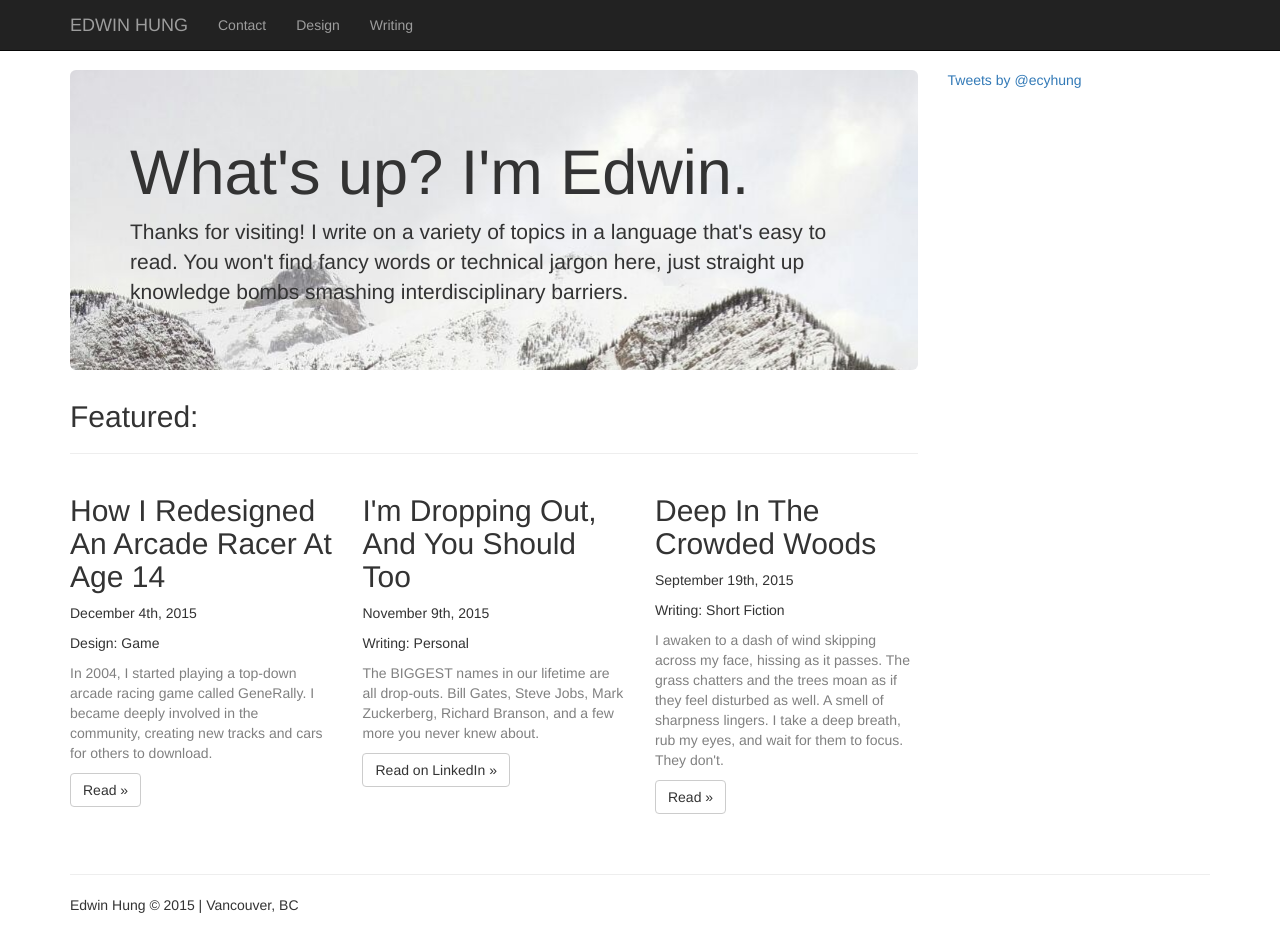
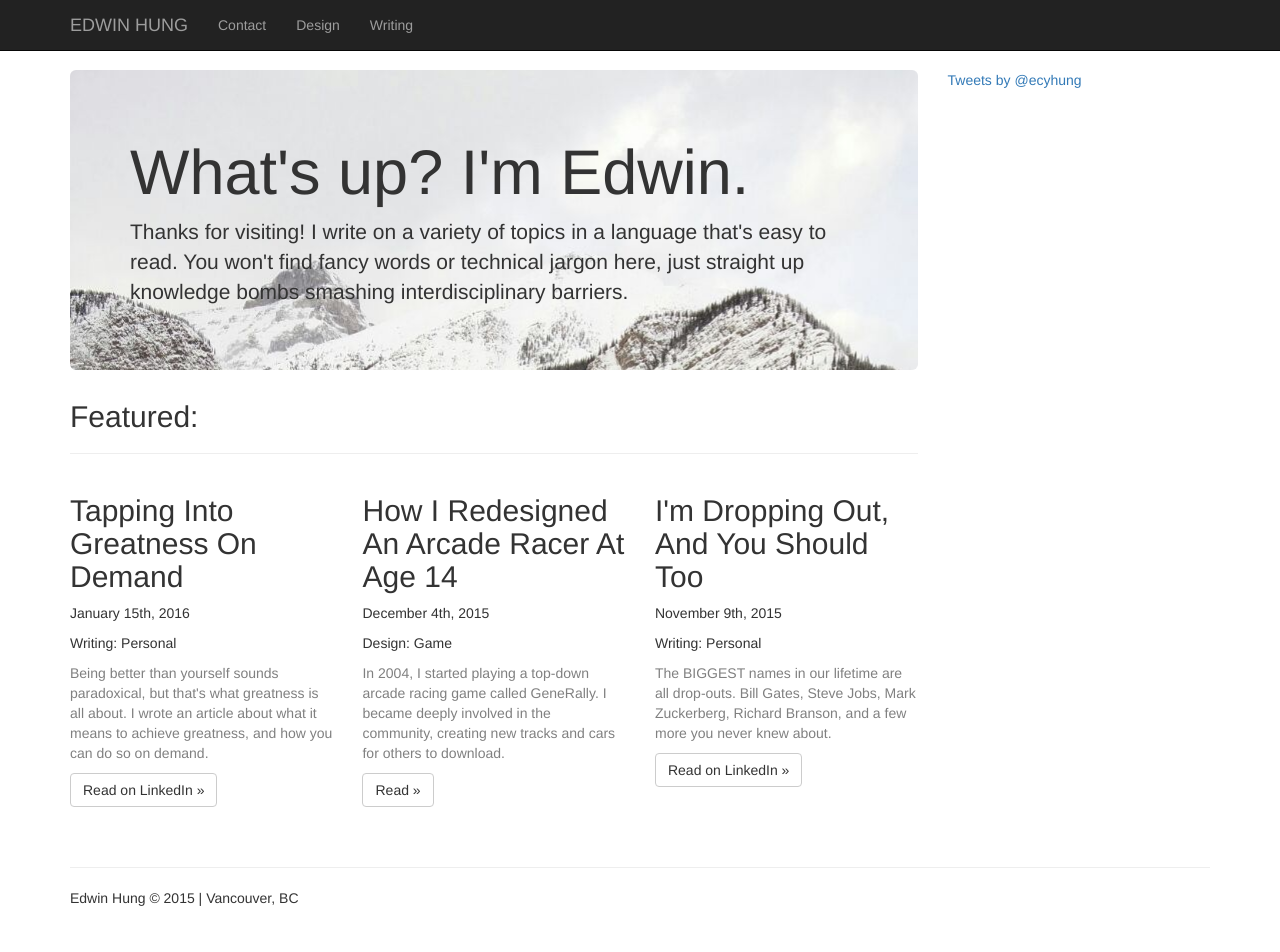
Before and after one commit to slendrr/slendrr.github.io, a Jekyll site: the page built from index.html, in a window 1280 px wide and 955 px high. Shown: the top 952 px of the window. Built offline with Jekyll 4.4.1, drawn with Linux system fonts in a browser that asks for light colours; nearby versions of some CDN libraries; comment, search, counter and statistics services are not loaded.

Commit message:
update add greatness article
add greatness link to homepage and writing page

```diff
--- a/_posts/2014-08-21-angryb.html
+++ b/_posts/2014-08-21-angryb.html
@@ -32,7 +32,7 @@ permalink: "/design/angryb"
     In Scorched Earth (and basically every other artillery game), the objective is to hit another tank. This requires precise calculations of power and angle values.</p>
     <p>Without knowing the exact power and angle values of each shot, it can be incredibly difficult to hit a target. As it happens very often in artillery games, most of the shots don't even hit any targets. Boring!</p>
     <p>This is why the designers changed the target to a large structure built by the bad piggies. When every shot a player makes can easily hit the target, there is no need for precise power and angle values.</p>
-    <p>Here is the catch. Every shot has varying degrees of effectiveness. This is communicated to the player in many ways.</p>
+    <p>To keep things interesting, every shot has varying degrees of effectiveness. This is communicated to the player in many ways.</p>
     <img src="/images/angryb_hit.jpg"/><br><br>
     <p>Visually, the structure collapses and breaks apart. There's lots of noise and explosions, points and cheering! Awesome!</p>
     <p><strong>Notice how slow everything happens.</strong> The moment a bird hits the structure, it triggers a slow motion domino-effect of pieces falling and breaking. This is how the game interacts with its players and allows them to observe and gratify every bit of damage done to the structure.</p>
--- a/index.html
+++ b/index.html
@@ -9,6 +9,13 @@ layout: default
 <h2>Featured:</h2>
 <hr>
 <div class="row">
+  <div class="col-xs-6 col-lg-4">
+    <h2>Tapping Into Greatness On Demand</h2>
+    <p>January 15th, 2016</p>
+    <p>Writing: Personal</p>
+    <p class="subtext">Being better than yourself sounds paradoxical, but that's what greatness is all about. I wrote an article about what it means to achieve greatness, and how you can do so on demand.</p>
+    <p><a class="btn btn-default" href="https://www.linkedin.com/pulse/tapping-greatness-demand-edwin-hung" role="button">Read on LinkedIn &raquo;</a></p>
+  </div><!--/.col-xs-6.col-lg-4-->
   <div class="col-xs-6 col-lg-4">
     <h2>How I Redesigned An Arcade Racer At Age 14</h2>
     <p>December 4th, 2015</p>
@@ -23,11 +30,4 @@ layout: default
     <p class="subtext">The BIGGEST names in our lifetime are all drop-outs. Bill Gates, Steve Jobs, Mark Zuckerberg, Richard Branson, and a few more you never knew about.</p>
     <p><a class="btn btn-default" href="https://www.linkedin.com/pulse/im-dropping-out-you-should-too-edwin-hung" role="button">Read on LinkedIn &raquo;</a></p>
   </div><!--/.col-xs-6.col-lg-4-->
-  <div class="col-xs-6 col-lg-4">
-    <h2>Deep In The Crowded Woods</h2>
-    <p>September 19th, 2015</p>
-    <p>Writing: Short Fiction</p>
-    <p class="subtext">I awaken to a dash of wind skipping across my face, hissing as it passes. The grass chatters and the trees moan as if they feel disturbed as well. A smell of sharpness lingers. I take a deep breath, rub my eyes, and wait for them to focus. They don't.</p>
-    <p><a class="btn btn-default" href="/writing/deepinthecrowdedwoods" role="button">Read &raquo;</a></p>
-  </div><!--/.col-xs-6.col-lg-4-->
 </div><!--/row-->
```
Also changed, not shown: writing.html (+7 -0 lines).
